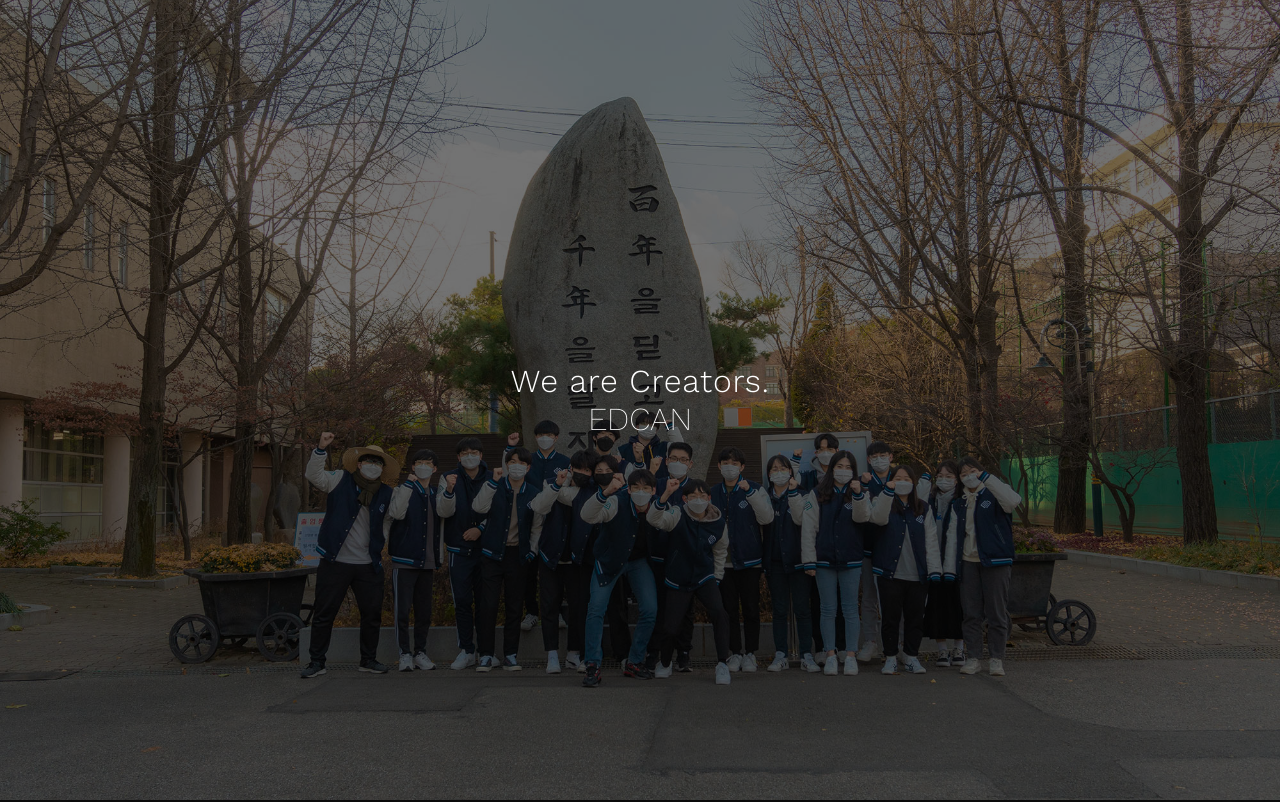
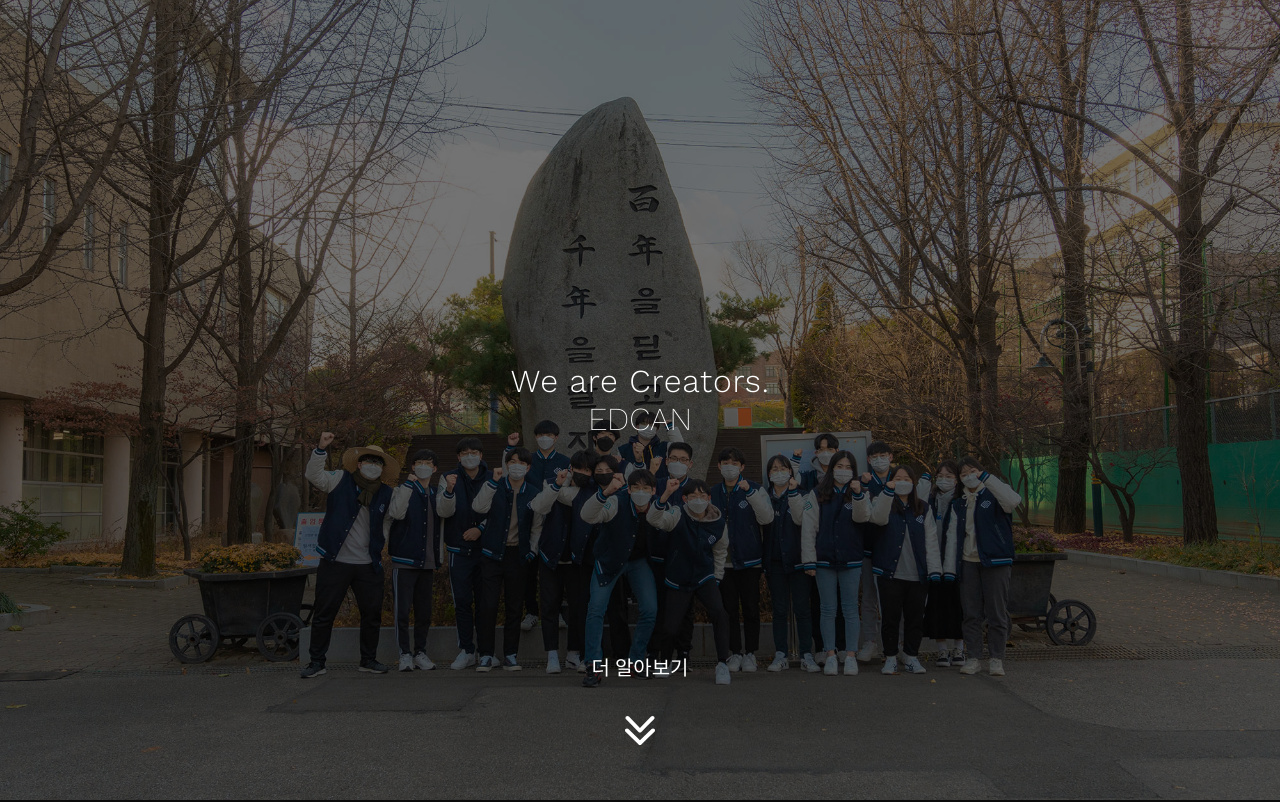
Before and after one commit to kichan05/2022-EDCAN-Web, a Vue app: page / in a window 1280 px wide. Shown: the top 802 px of the page. Built offline with nearby package versions, Linux system fonts and the light colour scheme; no server answers; the database is empty; a web font is replaced by a local one.

Commit message:
옥의 티 수정

```diff
--- a/public/index.html
+++ b/public/index.html
@@ -4,7 +4,7 @@
     <meta charset="utf-8">
     <meta http-equiv="X-UA-Compatible" content="IE=edge">
     <meta name="viewport" content="width=device-width,initial-scale=1.0">
-    <link rel="icon" href="<%= BASE_URL %>favicon.ico">
+    <link rel="icon" href="<%= BASE_URL %>edcan.ico">
 
     <!-- <title><%= htmlWebpackPlugin.options.title %></title> -->
     <title>EDCAN</title>
--- a/src/components/Page1/BgImg.vue
+++ b/src/components/Page1/BgImg.vue
@@ -53,7 +53,7 @@ export default {
 }
 
 .bg-img-des-leave-to {
-    opacity: 0;
+    opacity: 0.5;
 }
 
 </style>
--- a/src/components/Page1/Page1.vue
+++ b/src/components/Page1/Page1.vue
@@ -9,6 +9,11 @@
     <div class="content">
         <h1>We are Creators.</h1>
         <h6>EDCAN</h6>
+    </div>
+
+    <div class="more-wrap" @click="moreClick">
+        <span class="more">더 알아보기</span>
+        <img src="/img/arrow.svg" alt="" class="arrow">
     </div>
 </div>
 </template>
@@ -24,6 +29,19 @@ export default {
     }},
     components : {
         BgImg
+    },
+    methods: {
+        moreClick(){
+            const windowHeight = window.innerHeight;
+
+            window.scroll({
+                behavior : "smooth",
+                left : 0,
+                top : windowHeight
+            })
+
+            // window.scrollBy(0, windowHeight)
+        }
     },
     mounted(){
         setInterval(()=>{
@@ -85,4 +103,43 @@ export default {
     font-weight: 200;
     letter-spacing: 0em;
 }
+
+.more-wrap {
+    color : white;
+    font-size: 20px;
+
+    display: flex;
+    flex-direction: column;
+    align-items: center;
+    gap : 20px;
+
+    position: absolute;
+    bottom : 70px;
+    left : 50%;
+    z-index: 3;
+
+    transform: translateX(-50%);
+
+    cursor: pointer;
+}
+
+.arrow {
+    width : 10%;
+
+    animation-name : more-arrow-animation;
+    animation-duration: 2000ms;
+    animation-iteration-count: infinite;
+}
+
+@keyframes more-arrow-animation {
+    0%, 100% {
+        transform: translateY(-5px);
+    }
+
+    50% {
+        transform: translateY(15px);
+    }
+}
+
+
 </style>
--- a/src/components/UnitPage/CurriculumItem.vue
+++ b/src/components/UnitPage/CurriculumItem.vue
@@ -26,32 +26,44 @@ export default {
 
     display: flex;
     flex-direction: column;
-    gap : 20px;
+    gap : 12px;
+
+    transition: 250ms;
 }
 
 .curriculum-item.px {
     background: #F39592;
+    color: #412727;
 }
 
 .curriculum-item.at {
     background: #829CE0;
+    color : #1b1c3c;
 }
 
+.curriculum-item.px:hover {
+    background: #f5807c;
+    transform: scale(1.015);
+    /* box-shadow: 6px 6px 0px #f5807c; */
+}
+
+.curriculum-item.at:hover {
+    background: #5e81d8;
+    transform: scale(1.015);
+    /* box-shadow: 3px 3px 3px #5e81d8; */
+}
+
+
 h3 {
-    font-size: 18px;
+    font-size: 20px;
     font-weight: bold;
 
     color: #FFFFFF;
 }
 
 p {
-    font-size: 20px;
+    font-size: 18px;
     line-height: 25px;
-    color: #713636;
-}
-
-.curriculum-item.at p {
-    color : #363871;
 }
 
 </style>
--- a/src/views/UnitPage.vue
+++ b/src/views/UnitPage.vue
@@ -61,7 +61,7 @@ export default {
             ),
             new CurriculumData(
                 "웹 백엔드 교육 과정",
-                "추가 예정",
+                "V8기반의 JavaScript 런타임인 Node.js를 사용한 백엔드를 공부합니다.",
             ),
         ],
 
@@ -122,4 +122,10 @@ export default {
     grid-template-columns: 1fr 1fr;
     gap : 32px;
 }
+
+@media (max-width : 900px) {
+    .curriculum-list {
+        grid-template-columns: 1fr;
+    }
+}
 </style>
```
Also changed, not shown: public/img/arrow.svg (added), 1 other file (tests, documents, lock files or other folders).
